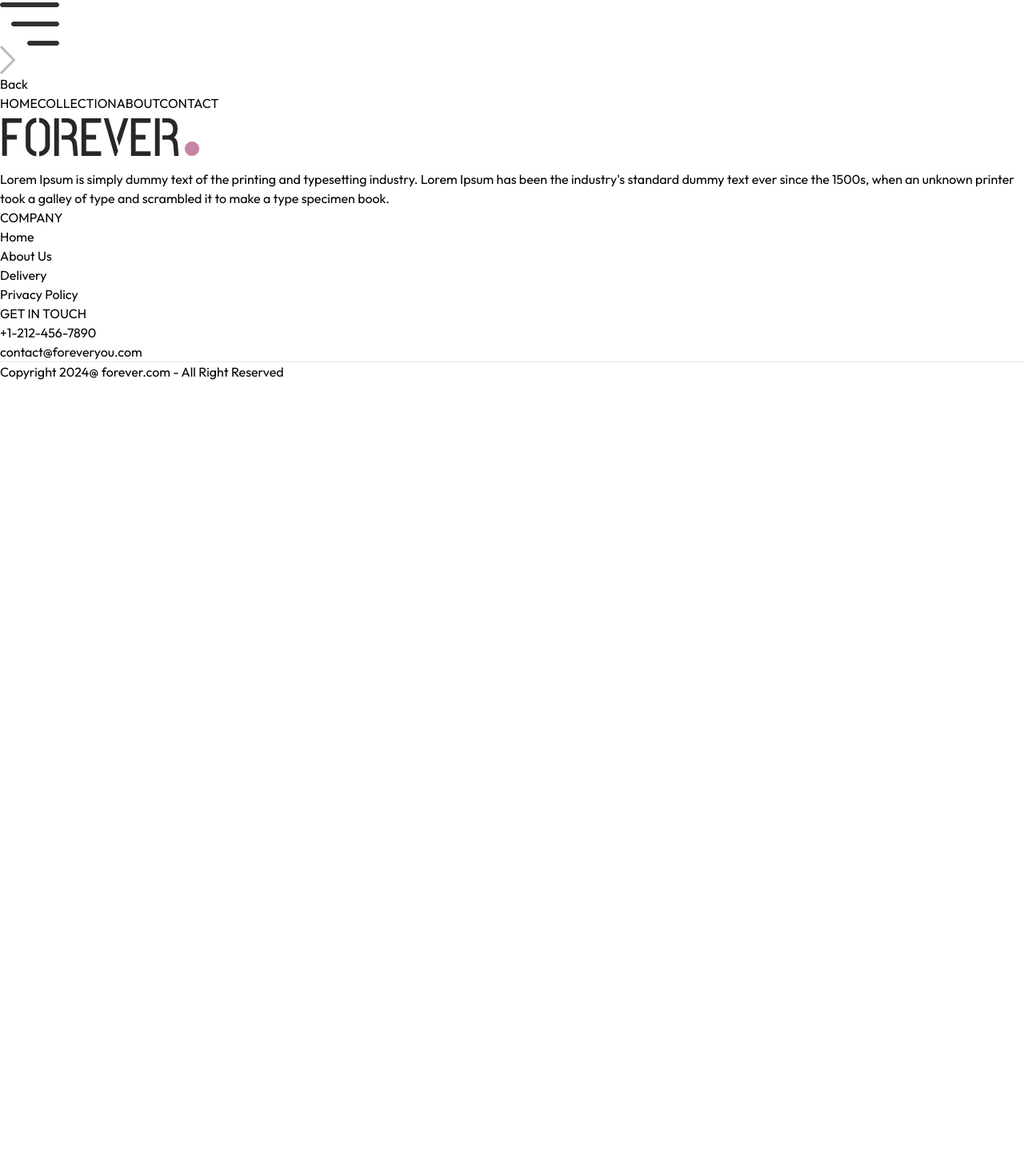
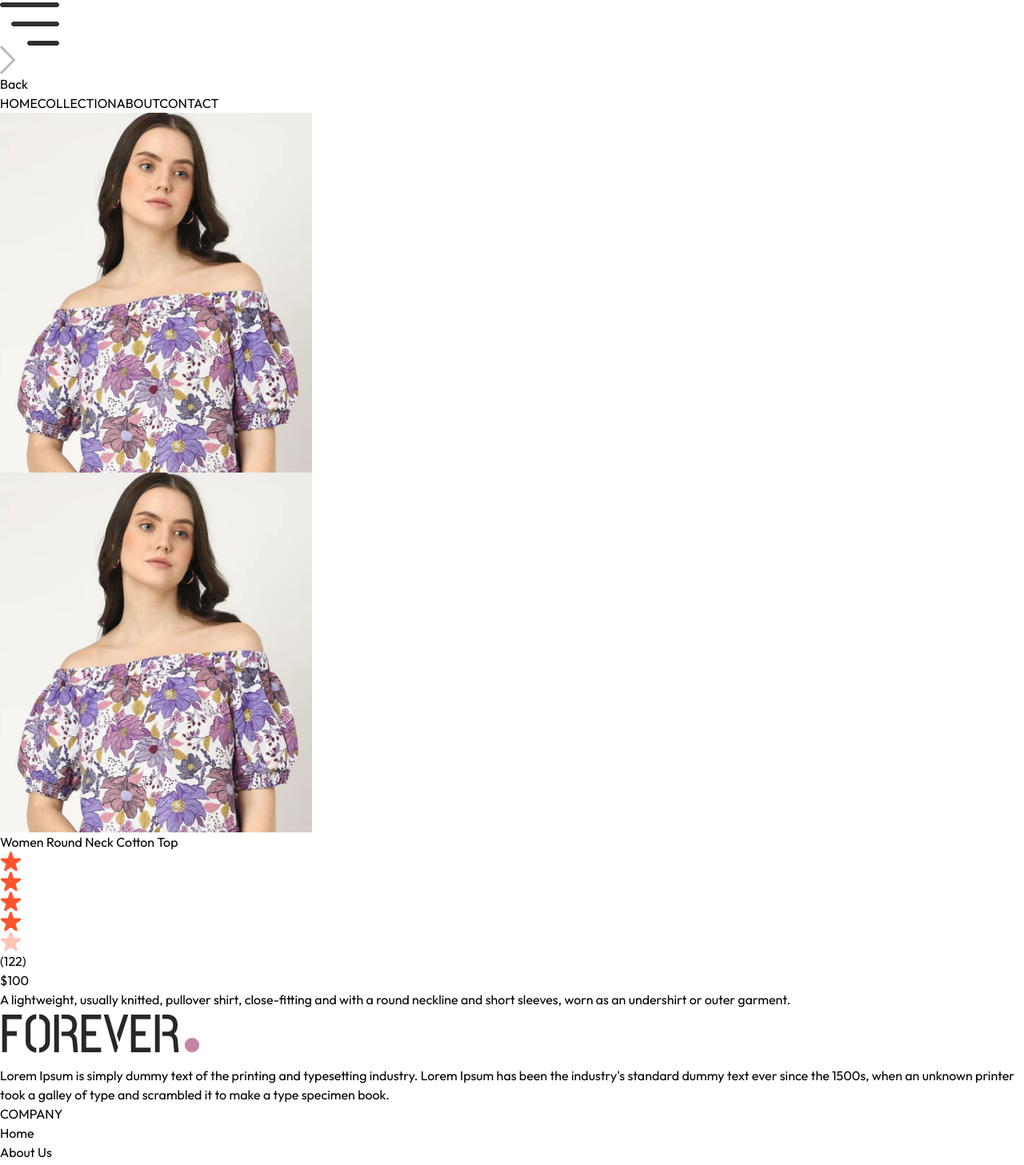
Before and after one commit to orionus14/forever-store, a React (Vite) app: page /product/aaaaa in a window 1280 px wide. Shown: the part 381-1838 px from the top of the page at 80% size. Before the commit the page ends 858 px from the top, so only its background shows below. Built offline with nearby package versions, Linux system fonts and the light colour scheme.

Commit message:
Added images and description to Product Page

```diff
--- a/src/index.css
+++ b/src/index.css
@@ -18,6 +18,10 @@
     font-style: normal;
   }
 
+  ::-webkit-scrollbar {
+    display: none;
+  }
+
 @media (max-width: 640px) {
     a.active {
         background-color: #000;
--- a/src/pages/Product.jsx
+++ b/src/pages/Product.jsx
@@ -1,11 +1,69 @@
-import React from 'react'
+import React, { useContext, useEffect, useState } from 'react'
+import { useParams } from 'react-router-dom'
+import { ShopContext } from '../context/ShopContext';
+import { assets } from '../assets/assets';
 
 const Product = () => {
-  return (
-    <div>
 
+  const {productId} = useParams();
+  const {products, currency} = useContext(ShopContext);
+  const [productData, setProductData] = useState(false);
+  const [image, setImage] = useState('');
+
+  const fetchProductData = async() => {
+    products.map((item) => {
+      if (item._id === productId) {
+        setProductData(item);
+        setImage(item.image[0]);
+        return null;
+      }
+    })
+  }
+
+  useEffect(() => {
+    fetchProductData()
+  }, [productId, products])
+
+  return productData ? (
+    <div className='border-t-2 pt-10 transition-opacity ease-in duration-500 opacity-100'>
+      {/* Product Data */}
+      <div className='flex gap-12 sm:gap-12 flex-col sm:flex-row'>
+
+        {/* Product Images */}
+        <div className='flex-1 flex flex-col-reverse gap-3 sm:flex-row'>
+          <div className='flex sm:flex-col overflow-x-auto sm:overflow-y-scroll justify-between sm:justify-normal sm:w-[18.7%] w-full'>
+            {
+              productData.image.map((item, index) => (
+                <img onClick={()=>setImage(item)}
+                src={item}
+                key={index}
+                className='w-[24%] sm:w-full sm:mb-3 flex-shrink-0 cursor-pointer'
+                alt="" />
+              ))
+            }
+          </div>
+          <div className='w-full sm:w-[80%]'>
+            <img className='w-full h-auto' src={image} alt="" />
+          </div>
+        </div>
+
+        {/* Product Info */}
+        <div className='flex-1'>
+          <h1 className='font-medium text-2x1 mt-2'>{productData.name}</h1>
+          <div className='flex items-center gap-1 mt-2'>
+            <img src={assets.star_icon} alt="" className="w-3 5" />
+            <img src={assets.star_icon} alt="" className="w-3 5" />
+            <img src={assets.star_icon} alt="" className="w-3 5" />
+            <img src={assets.star_icon} alt="" className="w-3 5" />
+            <img src={assets.star_dull_icon} alt="" className="w-3 5" />
+            <p className='pl-2'>(122)</p>
+          </div>
+          <p className='mt-5 text-3x1 font-medium'>{currency}{productData.price}</p>
+          <p className='mt-5 text-gray-500 md:w-4/5'>{productData.description}</p>
+        </div>
+      </div>
     </div>
-  )
+  ) : <div className='opacity-0'></div>
 }
 
 export default Product
```
